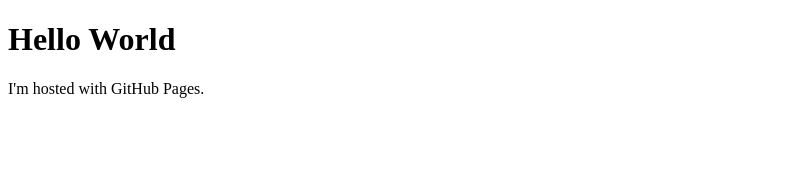
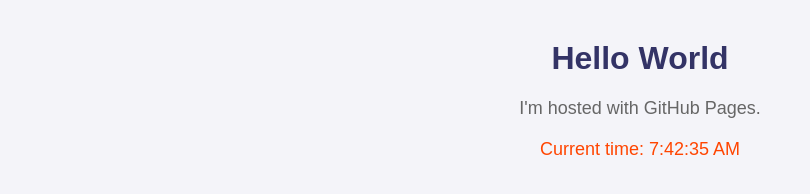
Before and after one commit to wangkingh/kinghei.github.io, a plain HTML site: page index.html in a window 1280 px wide. Shown: the whole page, without its empty margins (0-810 px from the left). Drawn offline with Linux system fonts and the light colour scheme.

Commit message:
Update index.html

```diff
--- a/index.html
+++ b/index.html
@@ -1,7 +1,41 @@
 <!DOCTYPE html>
 <html>
+<head>
+    <title>My GitHub Page</title>
+    <style>
+        body {
+            font-family: 'Arial', sans-serif;
+            background-color: #f4f4f9;
+            margin: 40px;
+            text-align: center;
+        }
+        h1 {
+            color: #333366;
+        }
+        p {
+            color: #666;
+            font-size: 18px;
+        }
+        #dynamicContent {
+            margin-top: 20px;
+            color: #ff4500;
+        }
+    </style>
+</head>
 <body>
-<h1>Hello World</h1>
-<p>I'm hosted with GitHub Pages.</p>
+    <h1>Hello World</h1>
+    <p>I'm hosted with GitHub Pages.</p>
+    <p id="dynamicContent"></p>
+
+    <script>
+        function showDateTime() {
+            var date = new Date();
+            var dateTime = "Current time: " + date.toLocaleTimeString();
+            document.getElementById('dynamicContent').innerHTML = dateTime;
+        }
+
+        // Update the time every second
+        setInterval(showDateTime, 1000);
+    </script>
 </body>
 </html>
```
